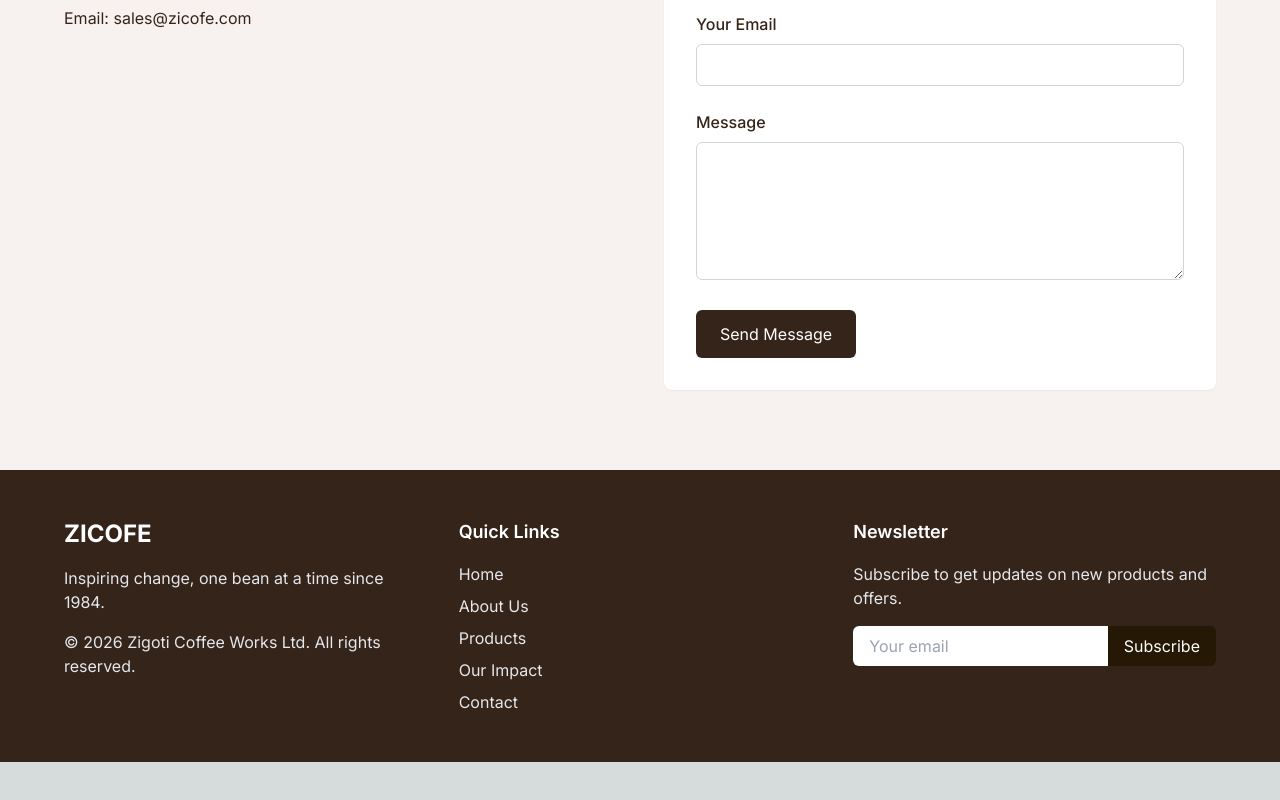
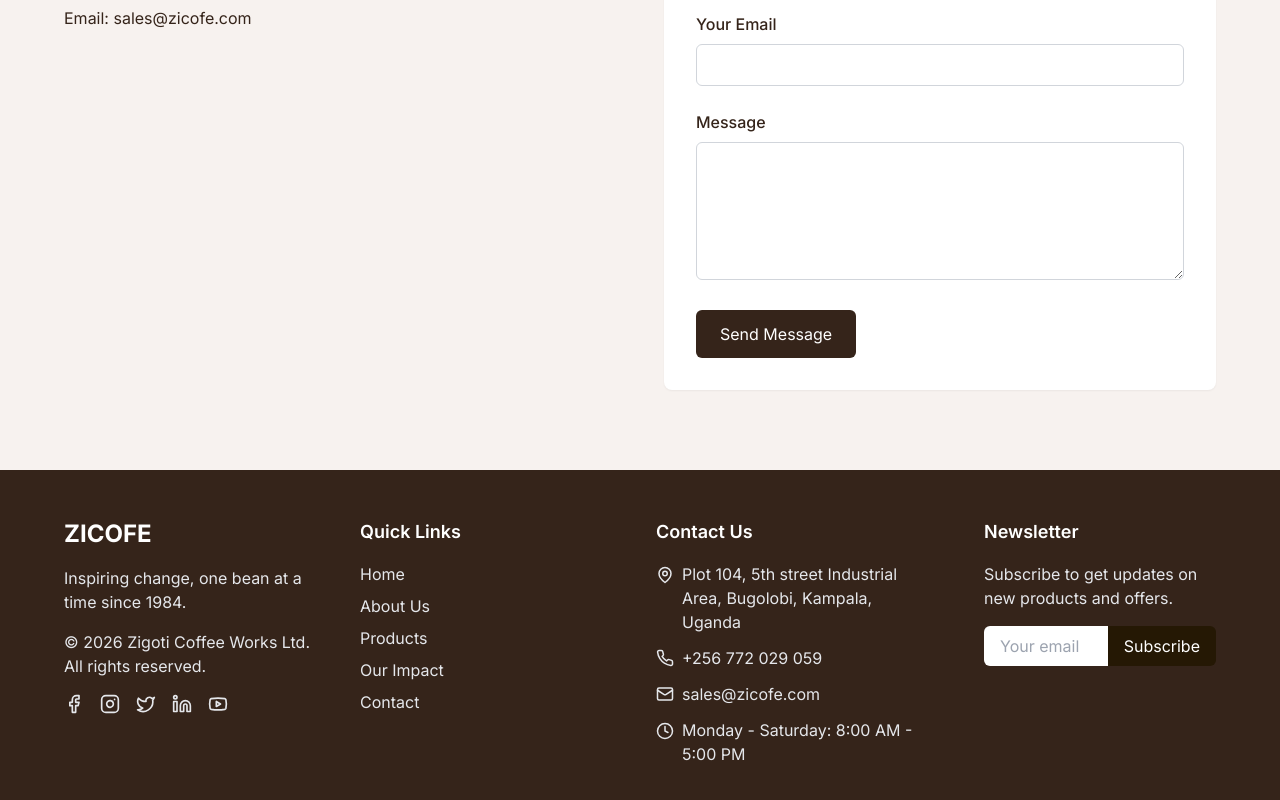
Before and after one commit to rubanzasilva/zicofe_web_rf, a Next.js app: page / in a window 1280 px wide. Shown: the part 4902-5702 px from the top of the page. Before the commit the page ends 5664 px from the top, so only its background shows below. Built offline with nearby package versions, Linux system fonts and the light colour scheme.

Commit message:
adding 3rd column via footer for contact us, adding social media icons at the base of the 1st column

```diff
--- a/src/components/Footer.tsx
+++ b/src/components/Footer.tsx
@@ -1,19 +1,37 @@
 import React from 'react';
 import Link from 'next/link';
+import { MapPin, Phone, Mail, Clock, Facebook, Instagram, Twitter, Linkedin, Youtube } from 'lucide-react';
 
 const Footer = () => {
   return (
     <footer className="bg-coffee-brown text-white py-12">
       <div className="container">
-        <div className="grid grid-cols-1 md:grid-cols-3 gap-8">
+        <div className="grid grid-cols-1 md:grid-cols-2 lg:grid-cols-4 gap-8">
           <div>
             <h3 className="text-2xl font-bold mb-4">ZICOFE</h3>
             <p className="text-gray-200 mb-4">
               Inspiring change, one bean at a time since 1984.
             </p>
-            <p className="text-gray-200">
+            <p className="text-gray-200 mb-4">
               © {new Date().getFullYear()} Zigoti Coffee Works Ltd. All rights reserved.
             </p>
+            <div className="flex gap-4">
+              <a href="#" className="text-gray-200 hover:text-white transition-colors" aria-label="Facebook">
+                <Facebook size={20} />
+              </a>
+              <a href="#" className="text-gray-200 hover:text-white transition-colors" aria-label="Instagram">
+                <Instagram size={20} />
+              </a>
+              <a href="#" className="text-gray-200 hover:text-white transition-colors" aria-label="Twitter">
+                <Twitter size={20} />
+              </a>
+              <a href="#" className="text-gray-200 hover:text-white transition-colors" aria-label="LinkedIn">
+                <Linkedin size={20} />
+              </a>
+              <a href="#" className="text-gray-200 hover:text-white transition-colors" aria-label="YouTube">
+                <Youtube size={20} />
+              </a>
+            </div>
           </div>
           <div>
             <h4 className="text-lg font-semibold mb-4">Quick Links</h4>
@@ -26,6 +44,27 @@
             </ul>
           </div>
           <div>
+            <h4 className="text-lg font-semibold mb-4">Contact Us</h4>
+            <ul className="space-y-3">
+              <li className="flex items-start gap-2">
+                <MapPin size={18} className="text-gray-200 mt-1 flex-shrink-0" />
+                <span className="text-gray-200">Plot 104, 5th street Industrial Area, Bugolobi, Kampala, Uganda</span>
+              </li>
+              <li className="flex items-center gap-2">
+                <Phone size={18} className="text-gray-200 flex-shrink-0" />
+                <span className="text-gray-200">+256 772 029 059</span>
+              </li>
+              <li className="flex items-center gap-2">
+                <Mail size={18} className="text-gray-200 flex-shrink-0" />
+                <span className="text-gray-200">sales@zicofe.com</span>
+              </li>
+              <li className="flex items-start gap-2">
+                <Clock size={18} className="text-gray-200 mt-1 flex-shrink-0" />
+                <span className="text-gray-200">Monday - Saturday: 8:00 AM - 5:00 PM</span>
+              </li>
+            </ul>
+          </div>
+          <div className="lg:ml-8">
             <h4 className="text-lg font-semibold mb-4">Newsletter</h4>
             <p className="text-gray-200 mb-4">
               Subscribe to get updates on new products and offers.
```
